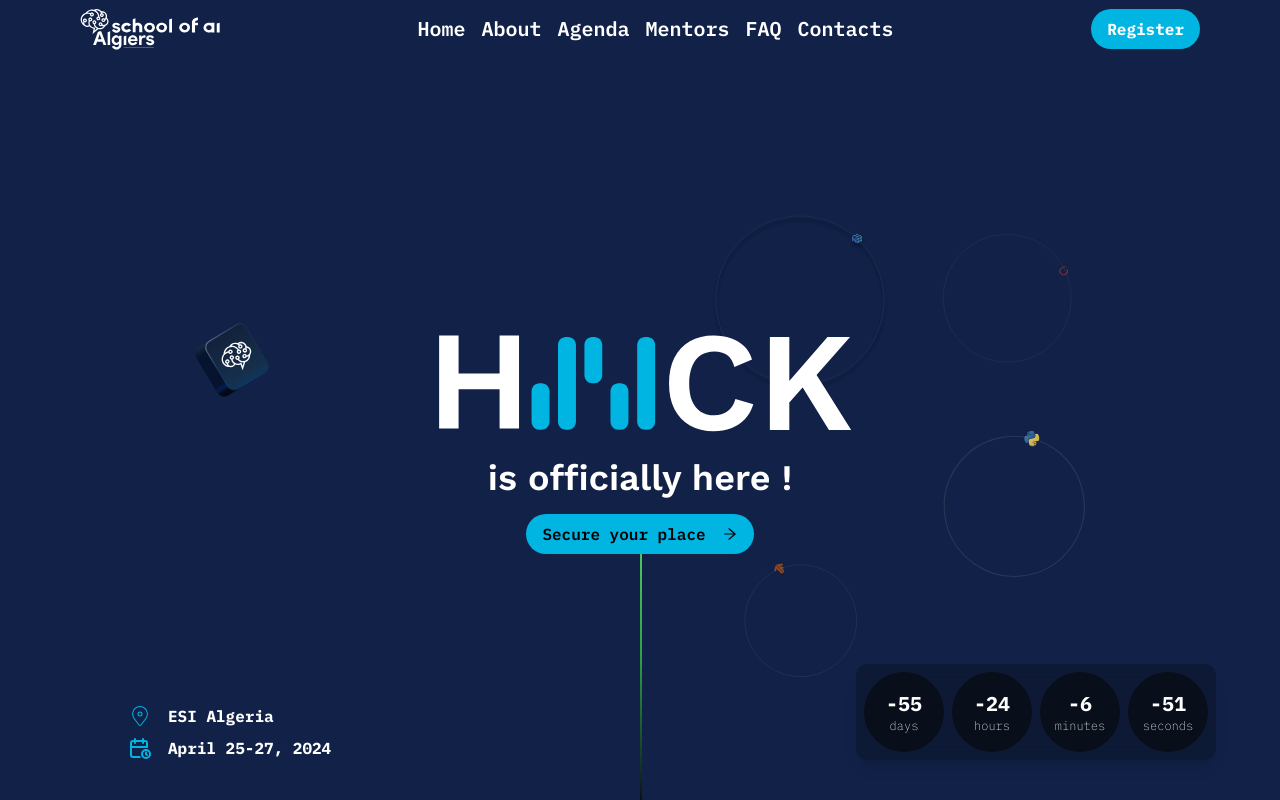
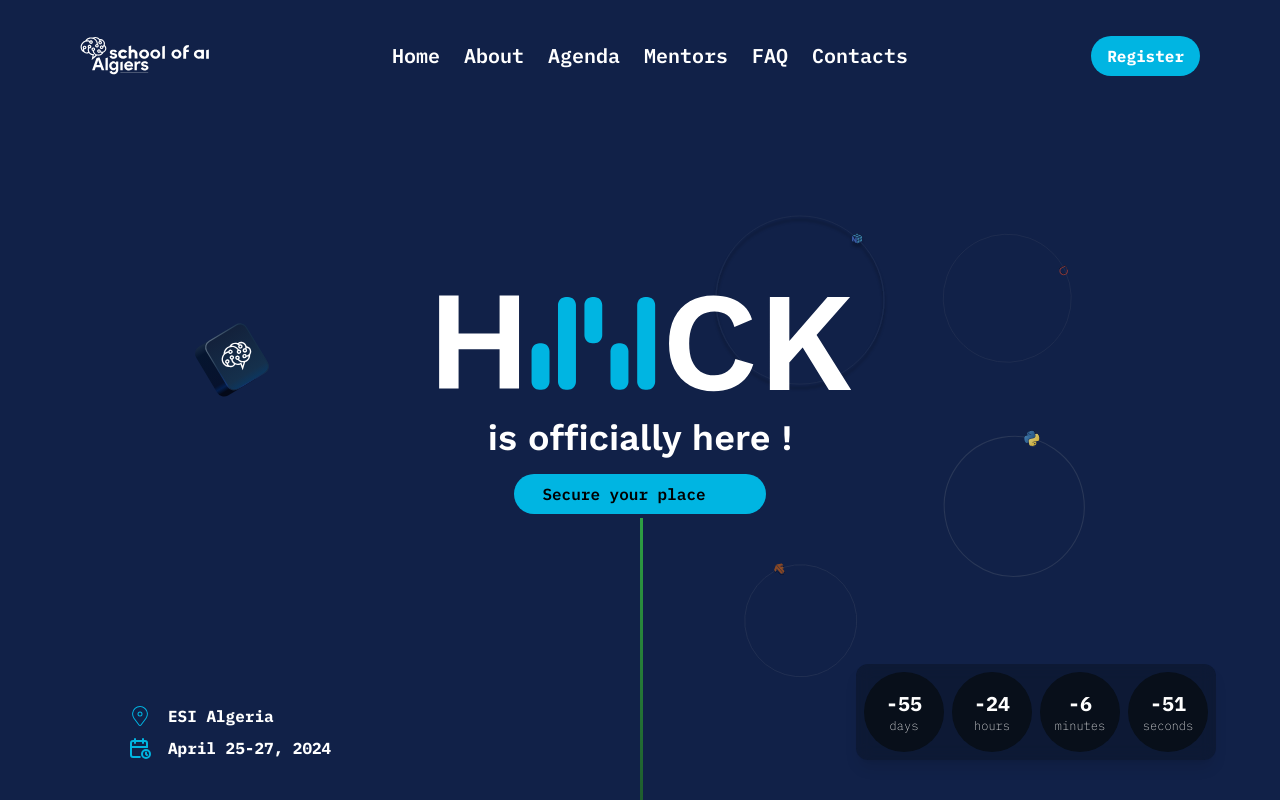
Before and after one commit to SchoolofAI-Algiers/haick24-website, a React (Vite) app: page / in a window 1280 px wide. Shown: the top 800 px of the page. Built offline with nearby package versions, Linux system fonts and the light colour scheme.

Commit message:
fixe_Hero_section&add_some_update

```diff
--- a/src/components/hero/index.tsx
+++ b/src/components/hero/index.tsx
@@ -1,4 +1,4 @@
-import React, { useState } from "react";
+import React, { useState } from 'react';
 import {
   CubeLogo,
   HaickLogo,
@@ -7,24 +7,22 @@ import {
   Pytorch,
   SoaiLogo,
   TF,
-} from "../logos";
-import { IoMdMenu } from "react-icons/io";
-import { AiOutlineArrowRight } from "react-icons/ai";
-import { CiLocationOn } from "react-icons/ci";
-import { TbCalendarTime } from "react-icons/tb";
-import { IRemainingTime } from "../../types";
-import { useEffect } from "react";
+} from '../logos';
+import { IoMdMenu } from 'react-icons/io';
+import { AiOutlineArrowRight } from 'react-icons/ai';
+import { CiLocationOn } from 'react-icons/ci';
+import { TbCalendarTime } from 'react-icons/tb';
+import { IRemainingTime } from '../../types';
+import { useEffect } from 'react';
+import './style.css';
 
 const Hero: React.FC = () => {
   return (
-    <div className="bg-skyBlueColor font-IPM relative flex flex-col items-center w-full min-h-screen gap-4 text-white">
+    <div className="bg-skyBlueColor font-IPM relative flex flex-col items-center w-full min-h-screen gap-4 text-white py-6">
       <Navbar />
       <Landing />
-      <TimeRemaining />
 
-      {/* absolute componenets */}
-      <CubeLogo className="left-[15%] absolute w-20 bottom-1/2 animate-up sm:block hidden " />
-      <div className="w-fit left-[10%] bottom-[5%] absolute flex flex-col items-start gap-2 z-10">
+      <div className="w-fit md:left-[10%] md:bottom-[5%] md:absolute flex flex-col items-start gap-2">
         <div className="flex items-center justify-center gap-4">
           <CiLocationOn className="text-oceanBlue w-6 h-6" />
           <span className="font-bold">ESI Algeria</span>
@@ -34,7 +32,10 @@ const Hero: React.FC = () => {
           <span className="font-bold">April 25-27, 2024</span>
         </div>
       </div>
-      <div className=" sm:h-[35%] h-1/2 bg-gradient-to-b w-0.5 from-[#56D364] via-[#2EA043] to-[#0D1117] absolute left-1/2 top-1/2 sm:top-[65%]  " />
+      <TimeRemaining />
+      {/* absolute componenets */}
+      <CubeLogo className="left-[15%] absolute w-20 bottom-1/2 animate-up sm:block hidden " />
+
       <Python className="sm:block animate-spin h-1/4 bottom-1/4 left-2/3 absolute hidden w-1/4" />
       <Numpy className="sm:block animate-spin h-1/4 left-1/2 top-1/4 absolute hidden w-1/4" />
       <TF className="sm:block animate-spin h-1/4 bottom-[10%] right-1/4 absolute hidden w-1/4" />
@@ -44,24 +45,18 @@ const Hero: React.FC = () => {
 };
 const Navbar: React.FC = () => {
   const [open, setOpen] = useState<boolean>(false);
-  const [activeTab, setActiveTab] = useState<string>("");
+  //const [activeTab, setActiveTab] = useState<string>("");
   return (
-    <div className=" sm:justify-center sm:px-20 relative z-10 flex items-center justify-between w-full h-16 gap-4 px-4 py-2">
-      <SoaiLogo className=" sm:w-1/6 w-1/2" />
-      <ul className="sm:flex items-center justify-center hidden w-full gap-4">
+    <div className="sm:justify-center sm:px-20 relative z-10 flex items-center justify-between w-full h-16 gap-4 px-4 py-6">
+      <div className="w-[170px]">
+        <SoaiLogo className="w-[100%] object-cover" />
+      </div>
+
+      <ul className="sm:flex items-center justify-center hidden w-full gap-6">
         {navbarElement.map((element, index) => (
-          <a
-            href={`#${element}`}
-            key={index}
-            onClick={() => setActiveTab(element)}
-            className={`font-semibold text-xl  ${
-              activeTab === element
-                ? "text-oceanBlue underline-offset-8 underline"
-                : "text-white"
-            }`}
-          >
-            {element}
-          </a>
+          <li className="font-semibold text-xl font-IPM" key={index}>
+            <a href={`#${element}`}>{element}</a>
+          </li>
         ))}
       </ul>
       <button className="bg-oceanBlue sm:flex hidden px-4 py-2 font-bold rounded-full">
@@ -72,20 +67,13 @@ const Navbar: React.FC = () => {
         className=" sm:hidden flex items-center justify-center w-8 h-8 cursor-pointer"
       />
       {open && (
-        <ul className="sm:hidden top-16 bg-skyBlueColor absolute right-0 z-10 flex flex-col items-center justify-center w-1/2 gap-4">
+        <ul className="sm:hidden top-16 bg-midNightBlueColor py-4 rounded-l-lg fixed h-full z-20 right-0 flex flex-col items-center justify-center w-1/2 gap-4">
           {navbarElement.map((element, index) => (
-            <a
-              href={`#${element}`}
-              key={index}
-              onClick={() => setActiveTab(element)}
-              className={`font-semibold text-xl  ${
-                activeTab === element
-                  ? "text-oceanBlue underline-offset-8 underline"
-                  : "text-white"
-              }`}
-            >
-              {element}
-            </a>
+            <li>
+              <a href={`#${element}`} key={index}>
+                {element}
+              </a>
+            </li>
           ))}
         </ul>
       )}
@@ -94,32 +82,36 @@ const Navbar: React.FC = () => {
 };
 
 const Landing: React.FC = () => {
-  const [hoverd, setHoverd] = useState<boolean>(false);
   return (
-    <div className=" h-fit sm:h-full sm:z-10 flex flex-col items-center justify-center w-full gap-4 py-20">
+    <div className="h-fit sm:h-full sm:z-10 flex flex-col items-center w-full gap-4 pt-44 pb-20">
       <HaickLogo className="w-1/3" />
-      <h1 className="font-WorkSans text-4xl font-semibold">
+      <h1 className="title font-WorkSans text-4xl font-semibold">
         is officially here !
       </h1>
       <button
-        className="bg-oceanBlue flex items-center gap-4 px-4 py-2 text-[#000] rounded-full font-semibold hover:justify-center transition-all"
-        onMouseEnter={() => setHoverd(true)}
-        onMouseLeave={() => setHoverd(false)}
+        className="regBtn bg-oceanBlue px-7 py-2 text-[#000] rounded-full font-semibold hover:justify-center transition-all overflow-hidden"
       >
-        <span
+        {/*
+       <span
           className={`${
-            hoverd && "translate-x-5  transition-all delay-300 ease-in-out"
+            hoverd && "translate-x-5 transition-all delay-300 ease-in-out"
           }`}
         >
           Secure your place
         </span>
+       */}
+
+        <span
+          className={'translate-x-0 flex items-center gap-4 hover:translate-x-5 hover:scale-125 transition-all delay-300 ease-in-out'}
+        >
+          Secure your place
+
         <AiOutlineArrowRight
-          className={`${
-            hoverd &&
-            "translate-x-full invisible  transition-all delay-300 ease-in-out"
-          }`}
+          className={'animateRow transition-all delay-300 ease-in-out'}
         />
+         </span>
       </button>
+
     </div>
   );
 };
@@ -133,7 +125,7 @@ const TimeRemaining: React.FC = () => {
     return () => clearInterval(interval);
   }, []);
   return (
-    <div className="w-fit sm:right-[5%] sm:bottom-[5%] sm:absolute flex items-center justify-evenly gap-2 bg-[#080F1A] bg-opacity-40 p-2 rounded-xl shadow-lg backdrop-blur z-10">
+    <div className="w-fit sm:right-[5%] sm:bottom-[5%] sm:absolute flex items-center justify-evenly gap-2 bg-[#080F1A] bg-opacity-40 p-2 rounded-xl shadow-lg backdrop-blur">
       {Object.keys(time).map((key: string) => (
         <div
           key={key}
@@ -148,7 +140,7 @@ const TimeRemaining: React.FC = () => {
 };
 function calcTimeRemaining(): IRemainingTime {
   const currentDate = new Date();
-  const eventDate = new Date("2024-04-25");
+  const eventDate = new Date('2024-04-25');
   const diff = eventDate.getTime() - currentDate.getTime();
   const days = Math.floor(diff / (1000 * 60 * 60 * 24));
   const hours = Math.floor((diff % (1000 * 60 * 60 * 24)) / (1000 * 60 * 60));
@@ -157,11 +149,11 @@ function calcTimeRemaining(): IRemainingTime {
   return { days, hours, minutes, seconds };
 }
 const navbarElement: string[] = [
-  "Home",
-  "About",
-  "Agenda",
-  "Mentors",
-  "FAQ",
-  "Contacts",
+  'Home',
+  'About',
+  'Agenda',
+  'Mentors',
+  'FAQ',
+  'Contacts',
 ];
 export default Hero;
--- /dev/null
+++ b/src/components/hero/style.css
@@ -0,0 +1,53 @@
+ul li {
+    position: relative;
+}
+ul li::after{
+    content: "";
+    position: absolute;
+    bottom: -14px;
+    left: 0;
+    transform-origin: center;
+    height: 2px;
+    transform: scaleX(0);
+    width: 100%;
+    background-color: #00B5E2;
+    border-radius: 5px;
+    transition: transform .25s ease-in-out;
+}
+
+
+ul li:hover{
+    color: #00B5E2;
+}
+
+ul li:hover::after{
+    transform: scaleX(1);
+}
+
+.animateRow{
+    animation: animateRow 1.4s infinite;
+}
+.title{
+    position: relative;
+}
+.title::after{
+    content: "";
+    position: absolute;
+    top: 100px;
+    left: 50%;
+    height: 600px;
+    width: 3px;
+    background:  linear-gradient(#2EA043, #0D1117);
+}
+
+
+@keyframes animateRow {
+    from{
+        opacity: 0;
+        transform: translateX(-100%);
+    }
+    to{
+transform: translateX(300%);
+opacity: 1;
+    }
+}
```
Also changed, not shown: 1 other file (tests, documents, lock files or other folders).
